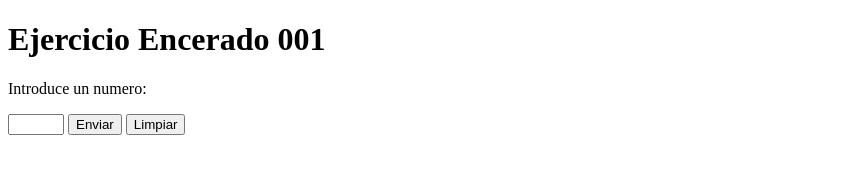
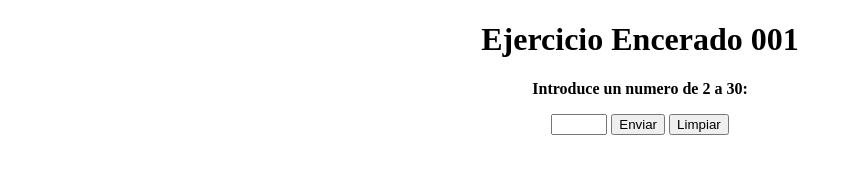
Before and after one commit to DavidVieiro/JavaScript-forGA-Programacion-Web, a plain HTML site: page ejercicio_encerado_001.html in a window 1280 px wide. Shown: the whole page, without its empty margins (0-852 px from the left). Drawn offline with Linux system fonts and the light colour scheme.

Commit message:
Añadido algo de CSS

```diff
--- a/ejercicio_encerado_001.html
+++ b/ejercicio_encerado_001.html
@@ -5,11 +5,20 @@
         <meta charset="UTF-8">
         <meta name="viewport" content="width=device-width, initial-scale=1.0">
         <title>Ejercicio Encerado 001</title>
+        <style>
+            p {
+                font-weight: bold;
+            }
+
+            body {
+                text-align: center;
+            }
+        </style>
     </head>
 
     <body>
         <h1>Ejercicio Encerado 001</h1>
-        <p>Introduce un numero:</p>
+        <p>Introduce un numero de 2 a 30:</p>
         <input type="number" name="number" id="numero" min="2" max="30">
         <input type="button" value="Enviar" onclick="main()">
         <input type="button" value="Limpiar" onclick="limpiar()">
@@ -43,6 +52,7 @@
                 document.getElementById("resultado").append(document.createElement("hr"));
             }
             function limpiar() {
+                // para limpiar el texto del output hacemos que el DIV con id "resultado" no tenga ningun texto dentro
                 document.getElementById("resultado").innerHTML = "";
             }
         </script>
```
